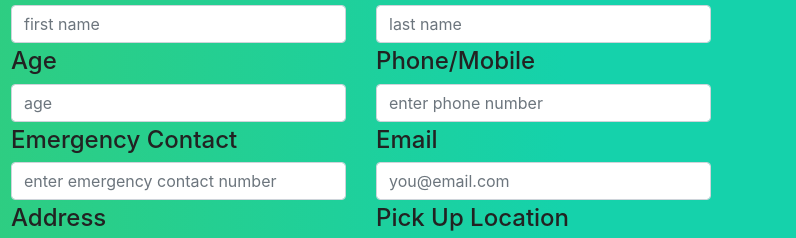
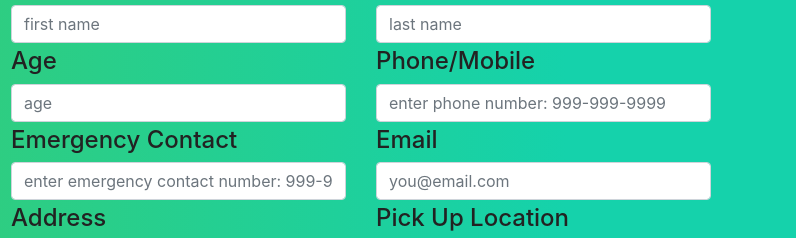
Before and after one commit to abhinavtripathy/cs326-final-delta, a website: page public/patientProfile.html in a window 1280 px wide. Shown: the part 239-477 px from the top of the page, 484-1280 px from the left. Drawn offline with nearby package versions, Linux system fonts and the light colour scheme; files that its build step writes are made by us from their sources.

Commit message:
change to phone format

```diff
--- a/public/patientProfile.html
+++ b/public/patientProfile.html
@@ -89,7 +89,7 @@
 
                   <div class="col">
                     <label for="phone" class="h4">Phone/Mobile</label>
-                    <input type="tel" class="form-control" name="phone" id="phone" placeholder="enter phone number" title="enter your phone number." pattern=“[0-9]{3}[0-9]{3}[0-9]{4}>
+                    <input type="tel" class="form-control" name="phone" id="phone" placeholder="enter phone number: 999-999-9999" title="enter your phone number." pattern="[0-9]{3}[0-9]{3}[0-9]{4}">
                   </div>
 
                 </div>
@@ -97,7 +97,7 @@
                 <div class="row">
                   <div class="col">
                     <label for="emergency" class="h4">Emergency Contact</label>
-                    <input type="tel" class="form-control" name="mobile" id="emergency" placeholder="enter emergency contact number" title="enter your emergency number." pattern=“[0-9]{3}[0-9]{3}[0-9]{4}>
+                    <input type="tel" class="form-control" name="mobile" id="emergency" placeholder="enter emergency contact number: 999-999-9999" title="enter your emergency number." pattern="[0-9]{3}[0-9]{3}[0-9]{4}">
                   </div>
 
 
```
